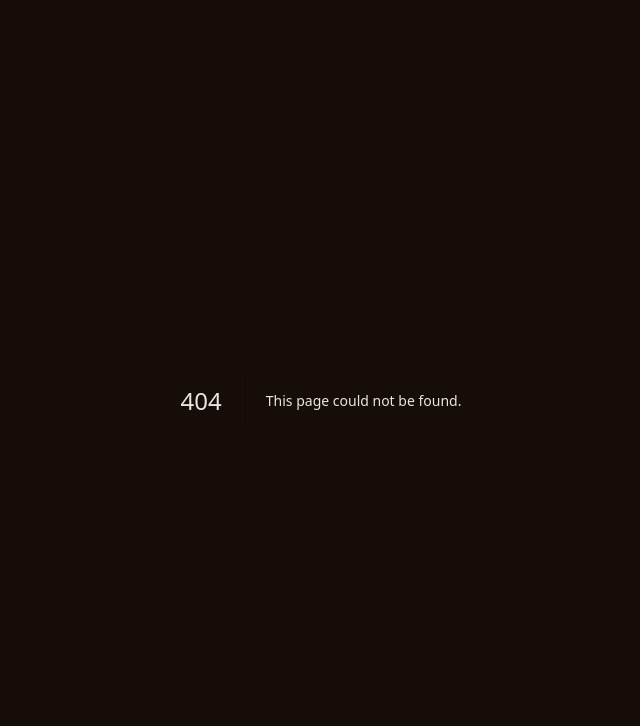
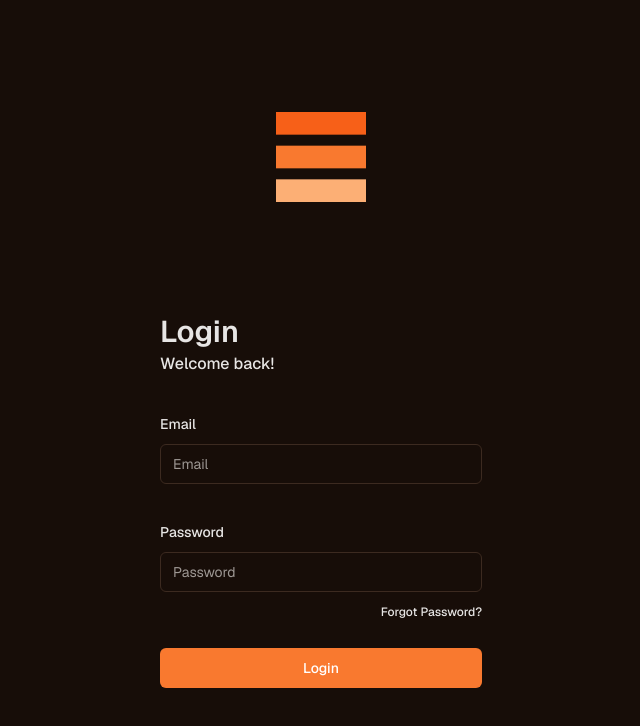
Before and after one commit to TamJer/maiserve, a Next.js app: page /auth/login in a window 1280 px wide. Before the commit this address had no page. Shown: the top 726 px of the page, without its empty margins (319-959 px from the left). Built offline with nearby package versions, Linux system fonts and the light colour scheme.

Commit message:
fix: login page

```diff
--- /dev/null
+++ b/src/app/auth/login/page.tsx
@@ -0,0 +1,22 @@
+import React from 'react'
+import LoginForm from '@/app/auth/login/login-form'
+import VectorBackground from '@/app/auth/components/vector-background'
+
+const LoginPage = () => {
+  return (
+    <div className={'flex flex-row justify-between'}>
+      <VectorBackground
+        className={'absolute -left-56 bottom-64 hidden 2xl:block'}
+      />
+      <div
+        className={
+          'flex min-h-screen w-full flex-col items-center justify-center 2xl:w-1/3 2xl:pr-14 '
+        }
+      >
+        <LoginForm />
+      </div>
+    </div>
+  )
+}
+
+export default LoginPage
```
